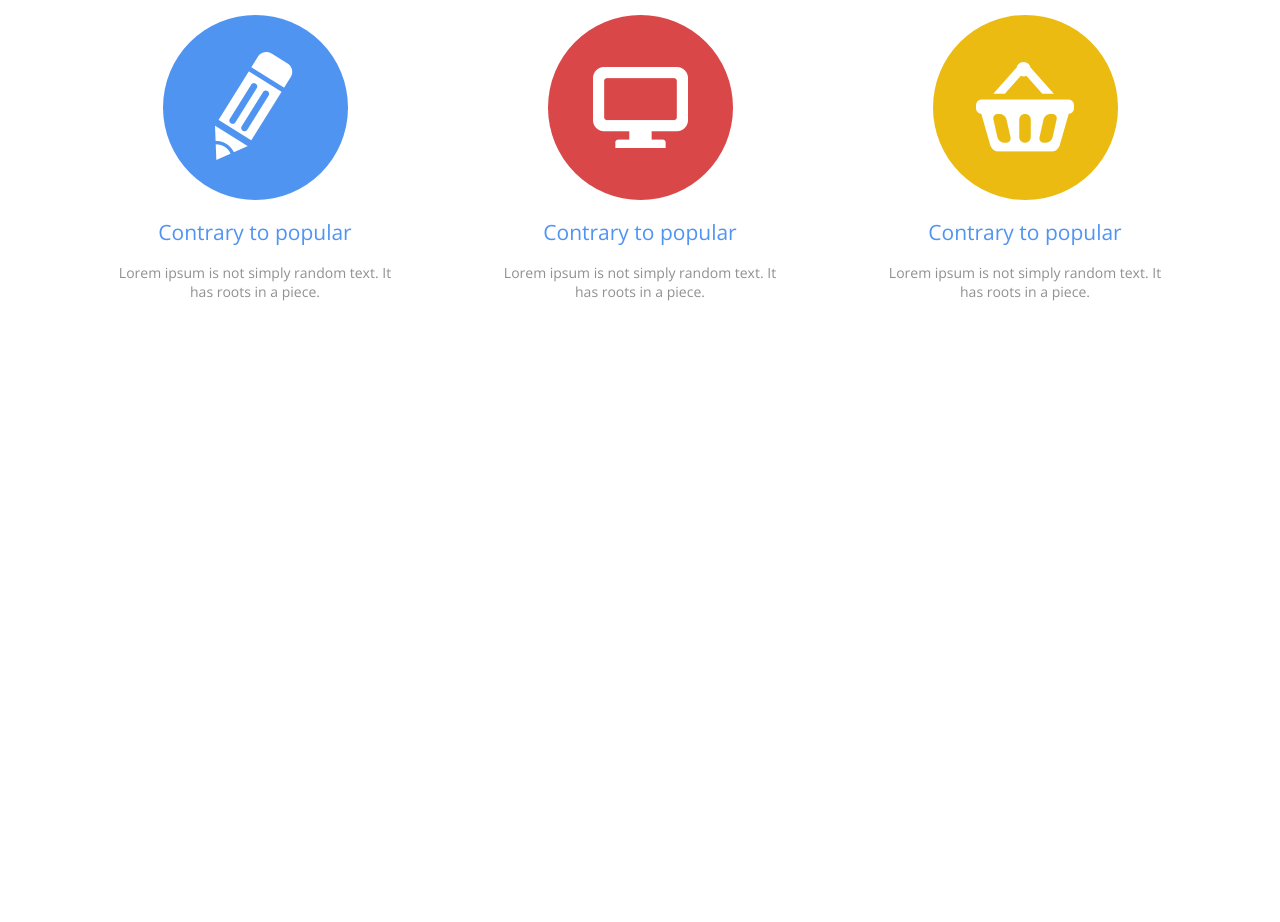
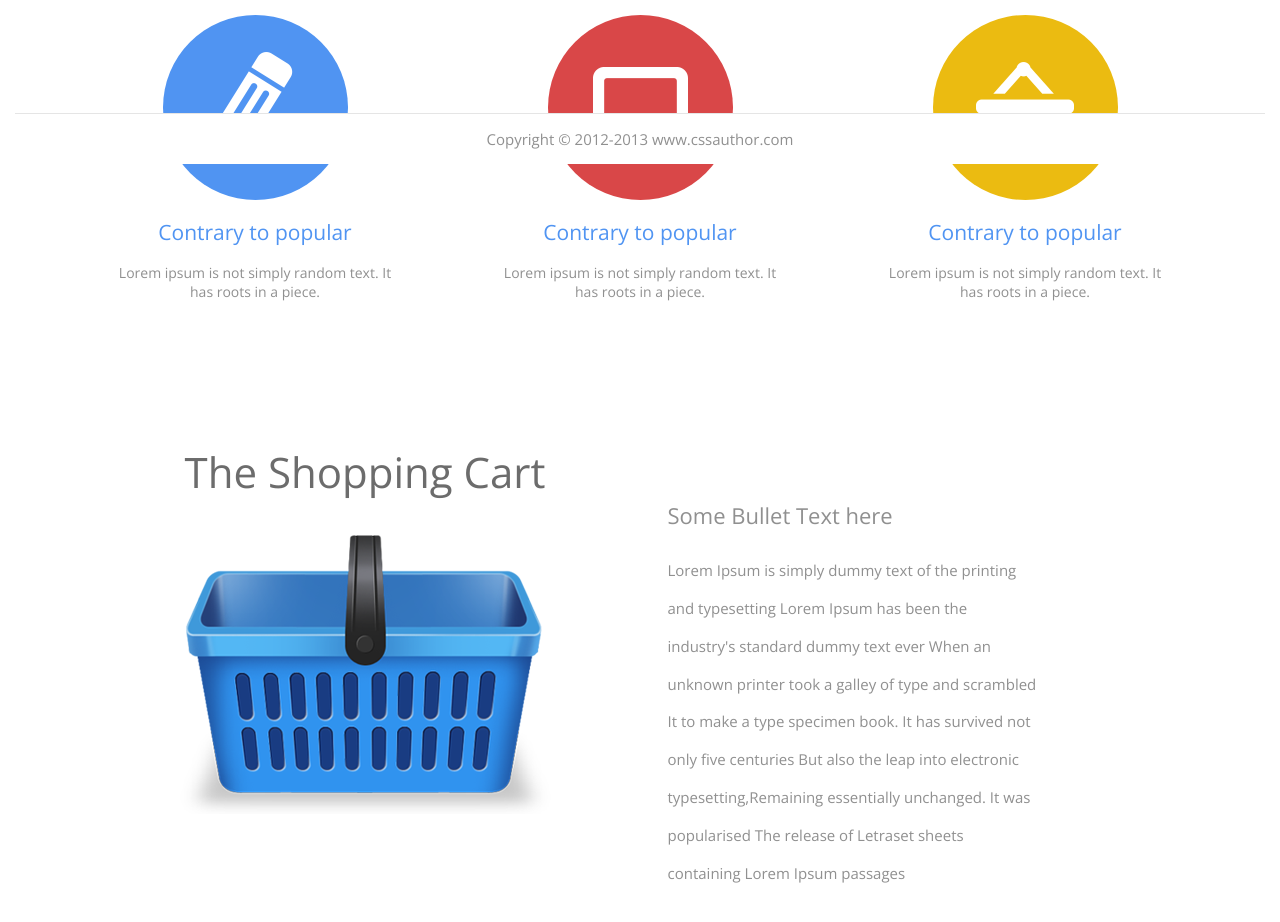
Before and after one commit to syntraprogrammeurs/htmlproject, a plain HTML site: page index.html in a window 1280 px wide. Shown: the part 636-1558 px from the top of the page. Before the commit the page ends 951 px from the top, so only its background shows below. Drawn offline with nearby package versions, Linux system fonts and the light colour scheme.

Commit message:
prechu einde

```diff
--- a/css/style.css
+++ b/css/style.css
@@ -45,7 +45,7 @@ body{
 /*BEGIN NAVIGATIE*/
 nav{
 	height:90px;
-	position: absolute;
+	position: fixed;
     z-index: 5;
     width: 100%;
     background: #fff;
@@ -122,7 +122,7 @@ main{
 /**
 SECTION LATEST PRODUCTS: BEGIN
 **/
-#latestproducts{
+#latestproducts, #cart{
 	width:1045px;
 	margin:0 auto;
 }
@@ -166,4 +166,35 @@ article p{
 /**
 SECTION LATEST PRODUCTS: EINDE
 **/
+#cart{
+	margin-bottom:40px;
+}
+#cart h2{
+	color:#6c6c6c;
+	font-size: 42px;
+}
+#cart img{
+	width:371px;
+	margin:0 auto;
+}
+
+#cart article header h3{
+	font-size:22px;
+	font-weight:400;
+	margin-top:185px;
+}
+#cart article p{
+	width: 75%;
+    font-size: 15px;
+    line-height: 1cm;
+    text-align: left;
+}
+
 /*EINDE MAIN CONTENT*/
+footer{
+	  position: fixed;
+    bottom: 0;
+    background: #fff;
+    width:1250px;
+    border-top:1px solid #e5e5e5;
+}
--- a/index.html
+++ b/index.html
@@ -26,6 +26,7 @@
 		</nav>
 	</header>
 <!-- HEADER EINDE -->
+<!-- 	MAIN CONTENT BEGIN -->
 	<main>
 		<section id="slider">
 			<img src="assets/img/background_slider.png" alt="iphone photo">
@@ -59,9 +60,28 @@
 					<p>Lorem ipsum is not simply random text. It has roots in a piece.</p>
 				</article>
 			</div>
+		</section>
+        <section id="cart" class="d-flex">
+			<div class="w-50 d-flex flex-column justify-content-center">
+				<header>
+        			<h2>The Shopping Cart</h2>
+        		</header>
+        		<img src="assets/img/bigbasket.png" alt="basket">
+			</div>
 
-		</section>
-
+        	<article class="w-50">
+        		<header>
+        			<h3>Some Bullet Text here</h3>
+        		</header>
+        		<p>Lorem Ipsum is simply dummy text of the printing and typesetting Lorem Ipsum has been the industry's standard dummy text ever When an unknown printer took a galley of type and scrambled It to make a type specimen book. It has survived not only five centuries But also the leap into electronic typesetting,Remaining essentially unchanged. It was popularised The release of Letraset sheets containing Lorem Ipsum passages</p>
+        	</article>
+        </section>
 	</main>
+<!-- 	MAIN CONTENT EINDE -->
+<!-- 	FOOTER BEGIN -->
+	<footer class="d-flex justify-content-center">
+		<p>Copyright &copy; 2012-2013 www.cssauthor.com</p>
+	</footer>
+<!--  FOOTER EINDE -->
 </body>
 </html>
```
